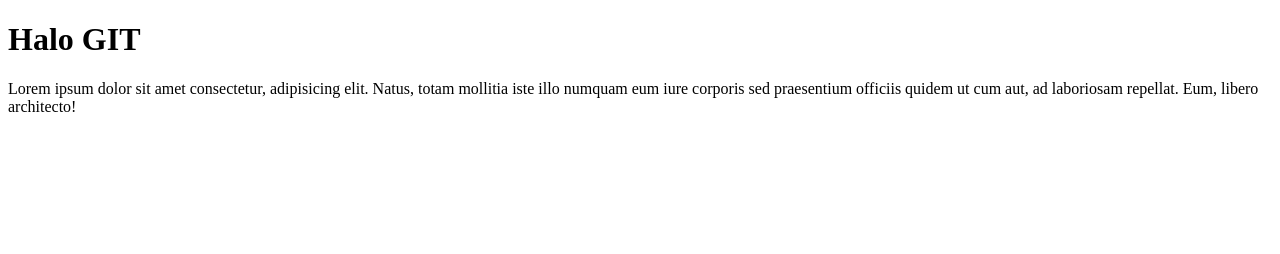
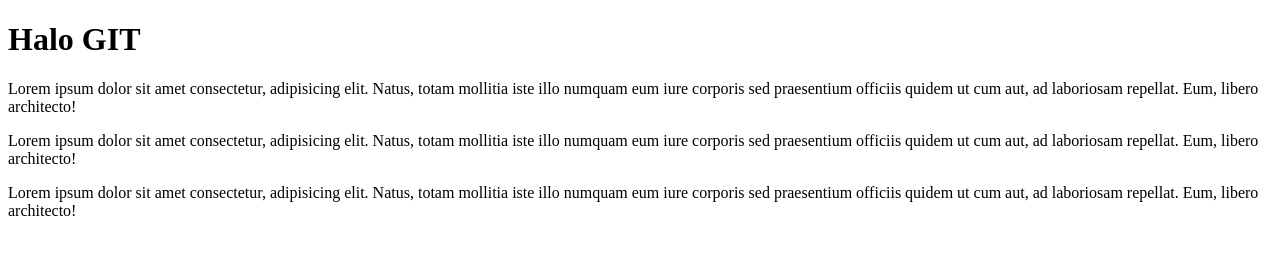
Before and after one commit to madityapra/learn-git, a plain HTML site: page index.html in a window 1280 px wide. Drawn offline with Linux system fonts and the light colour scheme.

Commit message:
Update index.html
testing dari github

```diff
--- a/index.html
+++ b/index.html
@@ -8,5 +8,7 @@
 <body>
   <h1>Halo GIT</h1>
   <p>Lorem ipsum dolor sit amet consectetur, adipisicing elit. Natus, totam mollitia iste illo numquam eum iure corporis sed praesentium officiis quidem ut cum aut, ad laboriosam repellat. Eum, libero architecto!</p>
+  <p>Lorem ipsum dolor sit amet consectetur, adipisicing elit. Natus, totam mollitia iste illo numquam eum iure corporis sed praesentium officiis quidem ut cum aut, ad laboriosam repellat. Eum, libero architecto!</p>
+  <p>Lorem ipsum dolor sit amet consectetur, adipisicing elit. Natus, totam mollitia iste illo numquam eum iure corporis sed praesentium officiis quidem ut cum aut, ad laboriosam repellat. Eum, libero architecto!</p>
 </body>
 </html>
```
